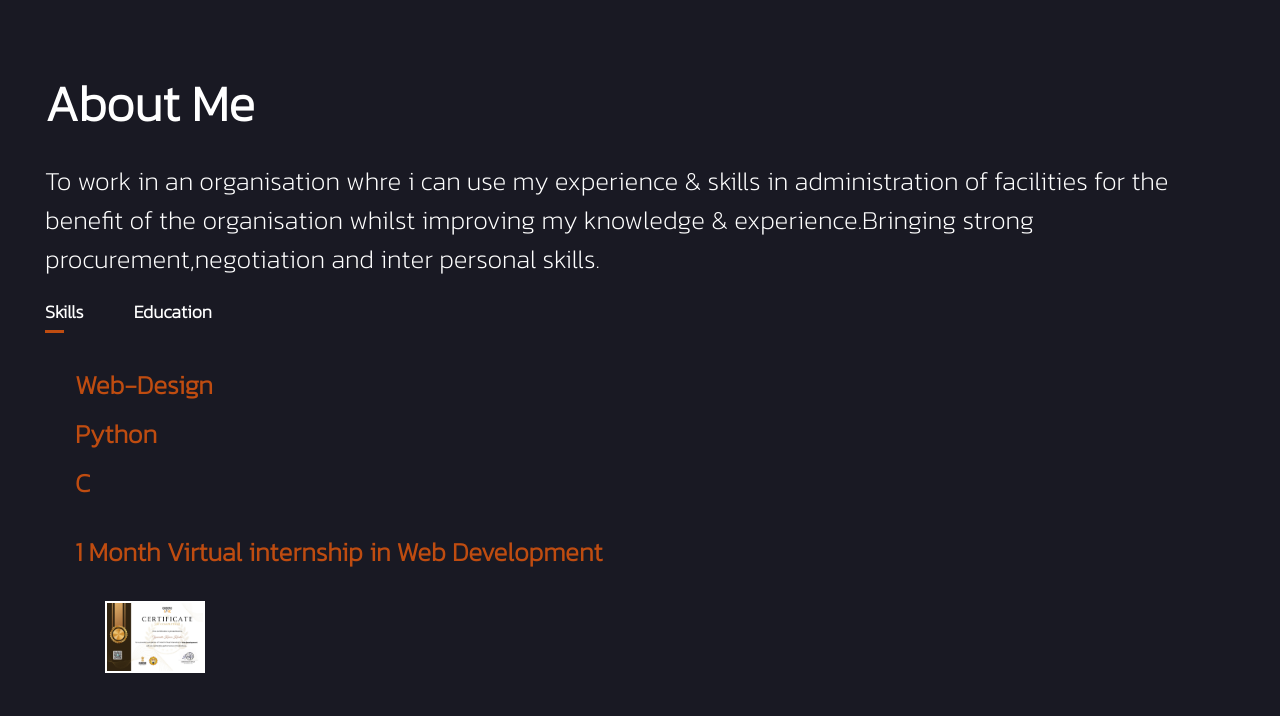
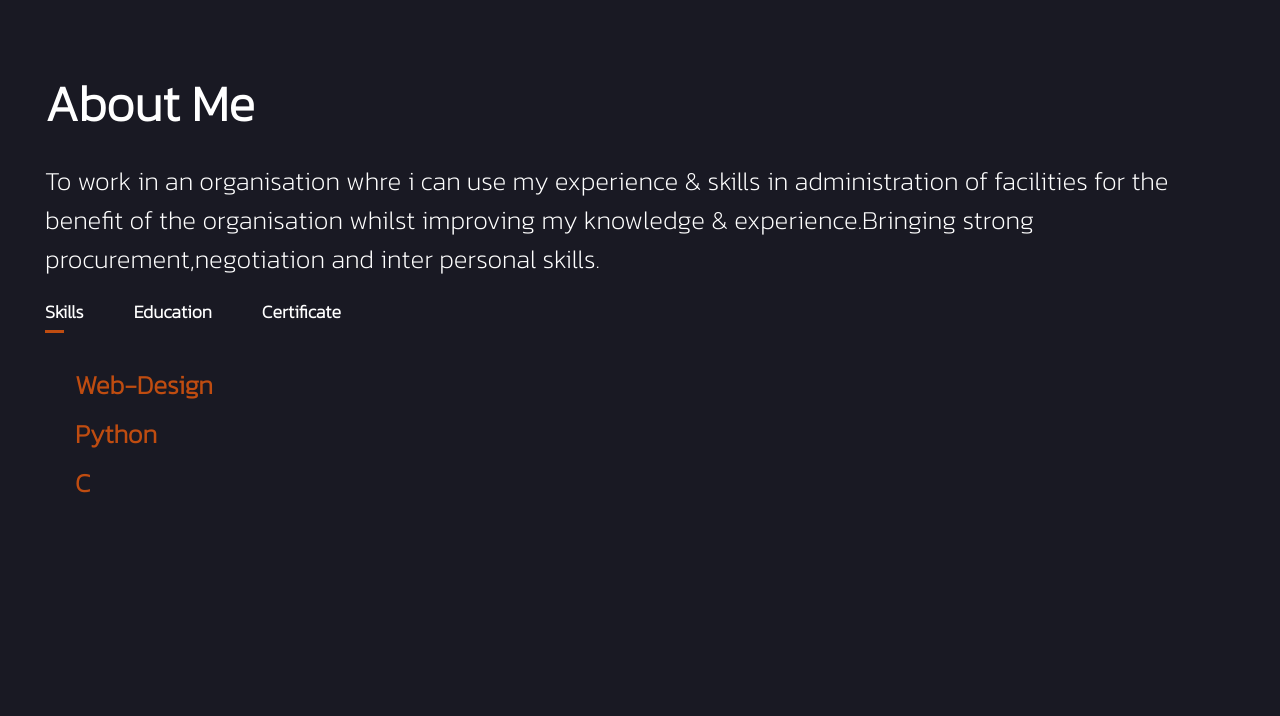
Before and after one commit to yashcoder008/CVIP-web-development-intenship-portfolio, a plain HTML site: page index.html in a window 1280 px wide. Shown: the part 824-1540 px from the top of the page. Drawn offline with Linux system fonts and the light colour scheme.

Commit message:
Update index.html

```diff
--- a/index.html
+++ b/index.html
@@ -51,6 +51,7 @@
                        <div class=" tab-titles">
                         <p class="tab-link active-link" onclick="openTab('skills')">Skills</p>
                         <p class="tab-link" onclick="openTab('Education')">Education</p>
+                        <p class="tab-link" onclick="openTab('certificates')">Certificate</p>
                        </div>
                        <div class="tab-contents active-tab" id="skills">
                             <ul>
@@ -77,7 +78,7 @@
                             College-CEC Visakhapatnam,in the brach of CSE with 60% (up to 3rd year)</li>
                     </ul>
                </div>
-                 <div class="tab-contents active-tab" id="certificates">
+                 <div class="tab-contents" id="certificates">
                     <ul>
                         <li><span>1 Month Virtual internship in Web Development </span><br>
                         <img src="certificate.png" alt="cdertificate" class="certi"></li>
```
